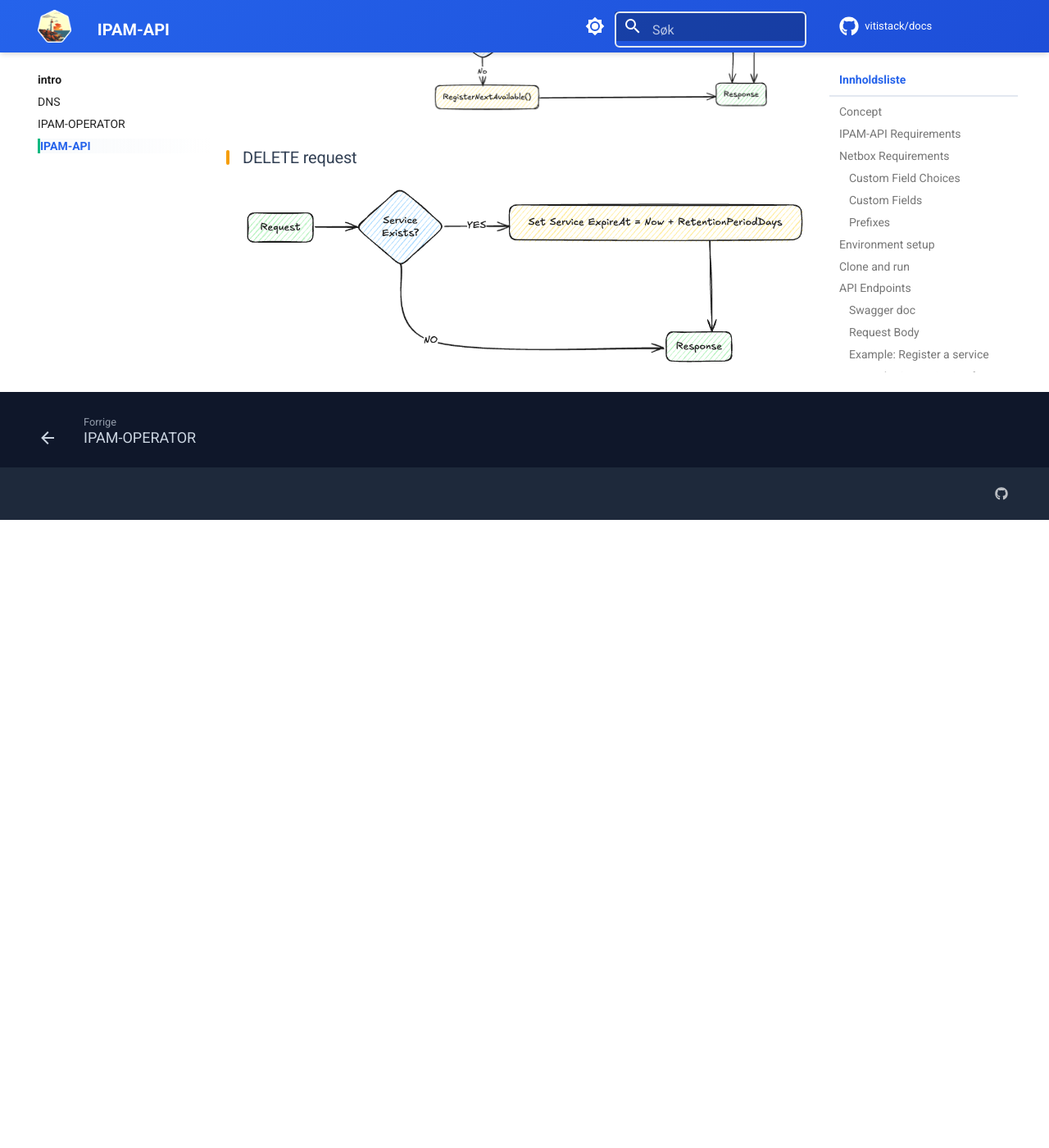
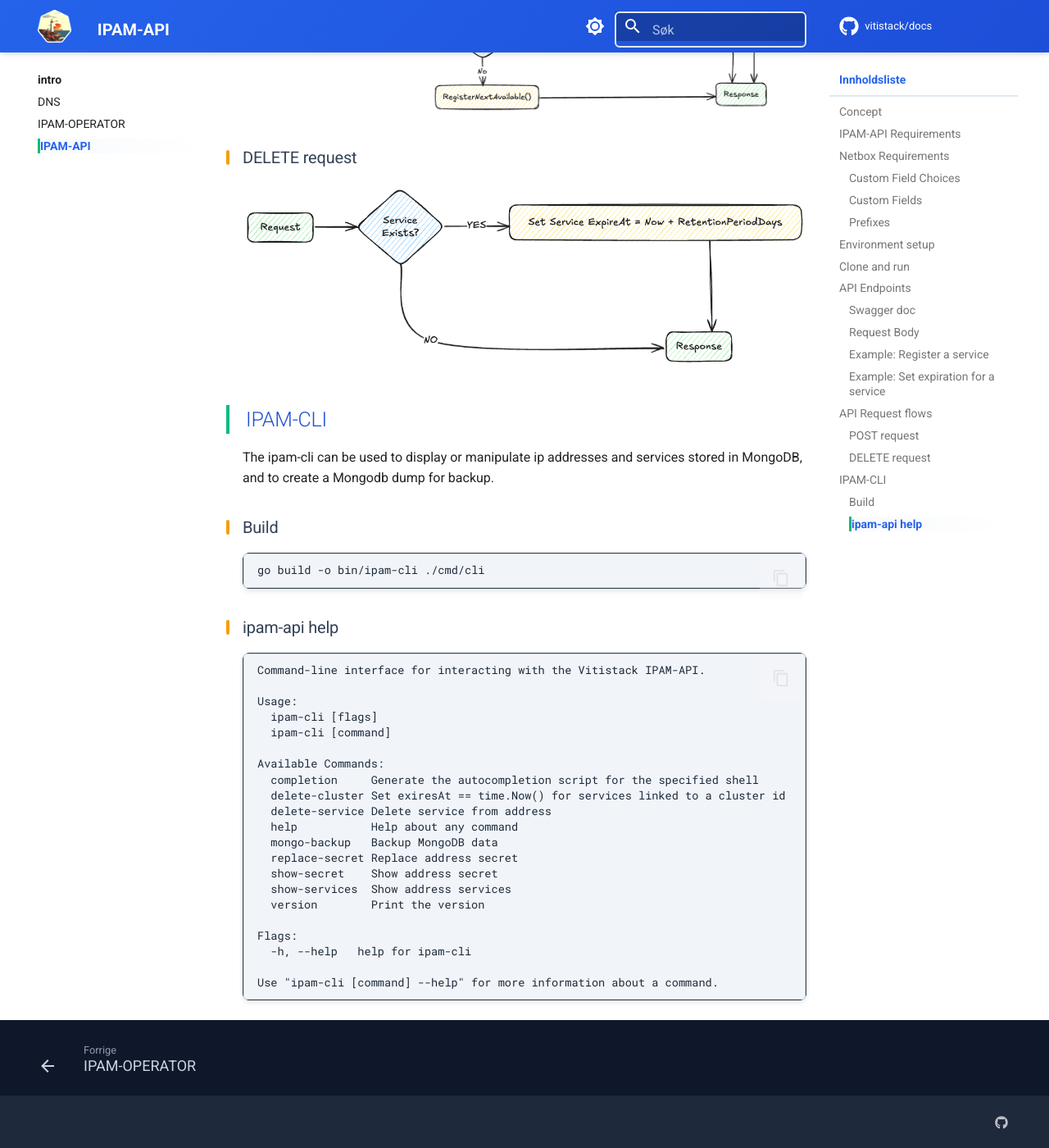
Before and after one commit to vitistack/docs, an MkDocs documentation site: the page built from docs/ipam-api.md, in a window 1280 px wide and 1400 px high, scrolled down 4563 px. Shown: the whole window at 82% size. Built offline with MkDocs 1.6.1 and Material for MkDocs 9.7.7, drawn with Linux system fonts in a browser that asks for light colours; comment, search, counter and statistics services are not loaded; before the commit the page ends 5197 px from its top, so only the background shows below that.

Commit message:
ipam-api docs

````diff
--- a/docs/ipam-api.md
+++ b/docs/ipam-api.md
@@ -162,3 +162,36 @@ curl -X DELETE http://localhost:3000/ \
 
 ### DELETE request
 ![DELETE Request Overview Image](images/ipam-api/delete.ipam-api.excalidraw.png "DELETE request flow")
+
+## IPAM-CLI
+The ipam-cli can be used to display or manipulate ip addresses and services stored in MongoDB, and to create a Mongodb dump for backup.
+### Build
+```bash
+go build -o bin/ipam-cli ./cmd/cli
+```
+
+### ipam-api help
+
+```
+Command-line interface for interacting with the Vitistack IPAM-API.
+
+Usage:
+  ipam-cli [flags]
+  ipam-cli [command]
+
+Available Commands:
+  completion     Generate the autocompletion script for the specified shell
+  delete-cluster Set exiresAt == time.Now() for services linked to a cluster id
+  delete-service Delete service from address
+  help           Help about any command
+  mongo-backup   Backup MongoDB data
+  replace-secret Replace address secret
+  show-secret    Show address secret
+  show-services  Show address services
+  version        Print the version
+
+Flags:
+  -h, --help   help for ipam-cli
+
+Use "ipam-cli [command] --help" for more information about a command.
+```
````
